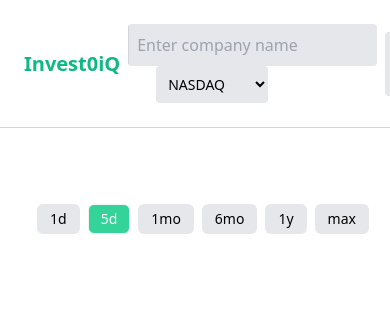
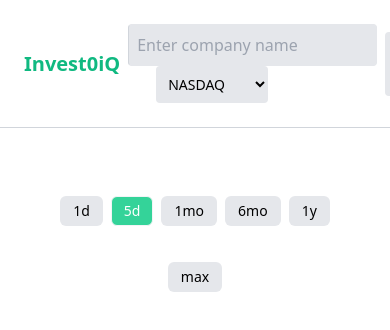
Before and after one commit to c22emigr/stockapp, a React (Create React App) app: page / in a window 390 px wide. Shown: the top 330 px of the page. Built offline with nearby package versions, Linux system fonts and the light colour scheme.

Commit message:
working on responsive layout

```diff
--- a/src/App.js
+++ b/src/App.js
@@ -12,6 +12,7 @@ import RecommendationCard from './components/RecommendationCard';
 import MiniInfoCard from './components/MiniInfoCard';
 import ComparedStocksPanel from './components/ComparedStocksPanel';
 import normalizeData from "./utils/normalizeData";
+import { div } from 'framer-motion/client';
 
 
 function App() {
@@ -176,43 +177,44 @@ function App() {
     </div>
 
 
-    <div className="bg-white dark:bg-[#1d2228] p-2 min-h-screen transition-colors duration-250">
-
-    {/* MINIDASHBOARD + STOCKCHART */}
-    <div className="flex justify-center">
-      <div className="flex flex-col lg:flex-row items-start justify-start gap-6 mt-7">
-        <div className="self-start">
+  <div className="bg-white dark:bg-[#1d2228] min-h-screen transition-colors duration-250 px-4">
+    <div className="w-full grid grid-cols-1 md:grid-cols-1 lg:grid-cols-3 gap-6 px-6 pt-7">
+      {/* Col 1, Left-side */}
+        <div className="flex flex-col md:flex-row lg:flex-col gap-4 mr-7 items-center justify-center w-full">
           <MiniDashboard stockdata={stocks} />
           {stockinfo && <CompanyOverview info={stockinfo} />}
         </div>
 
-          <div className='pl-4 w-[750px] sm:w-[850px] md:w-[1000px] lg:w-[1100px] xl-w-[1200px] flex-1'>
+      {/* Col 2, Stocks */}
+      <div className="flex flex-col gap-4">
         {stocks.length > 0 && (
+          <div className='w-full max-w-full overflow-hidden'>
             <ResponsiveContainer width="100%" height={400}>
-                <StockChart data={stocks} comparisonData={comparisonData} selectedSymbol={selectedSymbol} darkMode={DarkMode}/>
+              <StockChart
+                data={stocks}
+                comparisonData={comparisonData}
+                selectedSymbol={selectedSymbol}
+                darkMode={DarkMode}
+              />
             </ResponsiveContainer>
+          </div>
         )}
-          {/* DATE RANGE SELECTOR */}
-          <DateRangeSelector
-            range={range}
-            setRange={setRange}
-          />
-
+        <DateRangeSelector range={range} setRange={setRange} />
         <ComparedStocksPanel
           comparedSymbols={comparedSymbols}
           removeComparedSymbol={removeComparedSymbol}
         />
       </div>
 
-           {/* SIDE CARDS */}
-        <div className="flex flex-col gap-4 w-fit">
+      {/* Col 3, Right side */}
+      <div className="flex flex-col gap-4 mx-auto ml-7">
         <RecommendationCard recommendation={recommendation} />
         <MiniInfoCard data={extras} />
       </div>
+
     </div>
   </div>
 
-    </div>
     </div>
     </div>
   );
--- a/src/components/CompanyOverview.js
+++ b/src/components/CompanyOverview.js
@@ -26,7 +26,7 @@ const CompanyOverview = ({info}) => {
     const preview = summary?.split(". ").slice(0, 2).join(". ") + ".";
 
     return (
-    <div className="bg-white dark:bg-[#232a31] dark:text-white p-4 mb-7 rounded shadow-md text-sm w-full max-w-[300px]">
+    <div className="bg-white dark:bg-[#232a31] dark:text-white p-4 mb-7 rounded shadow-md text-sm w-96 max-w-[300px]">
 
     {/* EXPANDABLE BUTTON FOR SUMMARY */}
 
--- a/src/components/MiniDashboard.js
+++ b/src/components/MiniDashboard.js
@@ -15,7 +15,7 @@ const MiniDashboard = ({ stockdata }) => {
     console.log("MiniDashboard props", stockdata[0]);
 
     return (
-        <div className="p-7 w-96 bg-white dark:bg-[#232a31] dark:text-gray-100 rounded shadow-md w-full max-w-md mx-auto mb-7">
+        <div className="p-7 w-96 bg-white dark:bg-[#232a31] dark:text-gray-100 rounded shadow-md max-w-md mx-auto mb-7">
         <div>
             <p className="text-xl font-bold">{stockdata[0].stockname}</p>
             <FavoriteButton symbol={stockdata[0].symbol} name={stockdata[0].stockname} />
```
Lines whose indentation alone changed are shown as unchanged.
